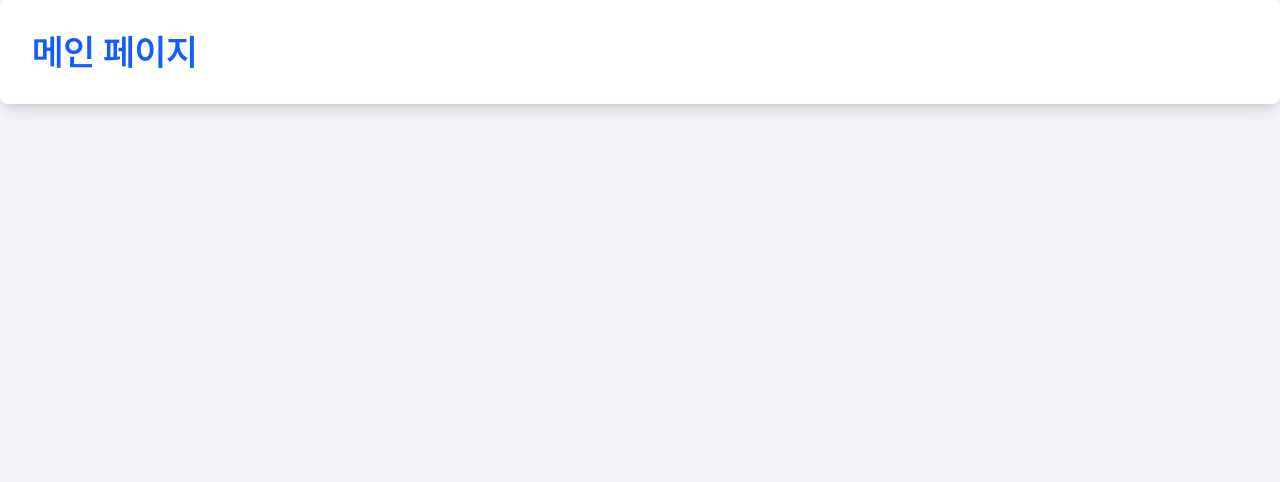
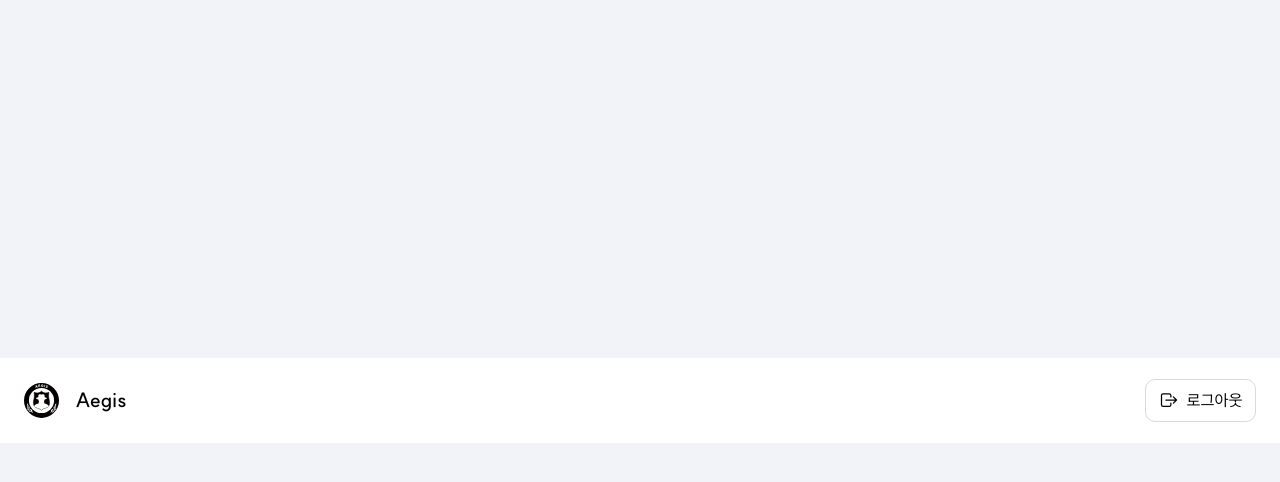
Before and after one commit to seyun31/aegis-adminpage, a React (Vite) app: page / in a window 1280 px wide. Shown: the top 482 px of the page. Built offline with nearby package versions, Linux system fonts and the light colour scheme.

Commit message:
feat: Header 컴포넌트 추가

```diff
--- /dev/null
+++ b/src/components/Header.tsx
@@ -0,0 +1,23 @@
+import { IoLogOutOutline } from "react-icons/io5";
+
+const Header: React.FC = () => {
+    return(
+        <>
+            <div className="flex justify-center items-center w-full h-[85px]">
+                <div className="flex justify-left items-center w-full h-[85px] bg-white">
+                    <img className="w-[35px] h-[35px] ml-6" src="/src/assets/logos/aegis.svg" alt="Aegis Logo" />
+                    <p className="ml-4 font-size-20px font-weight-600 color-black">Aegis</p>
+                </div>
+                <div className="flex justify-center w-full h-[85px] bg-white"/>
+                <div className="flex flex-col justify-center items-center h-[85px] bg-white">
+                    <button className="flex items-center justify-center gap-2 w-[111px] h-[43px] rounded-[10px] bg-white border-[1px] border-gray-30 mr-6">
+                    <IoLogOutOutline className="text-[20px]" />
+                    로그아웃
+                    </button>
+                </div>
+            </div>
+        </>
+    )
+}
+
+export default Header;
--- a/src/page/Event.tsx
+++ b/src/page/Event.tsx
@@ -1,9 +1,10 @@
+import Header from "../components/Header";
 import SearchBar from "../components/searchBar";
 
 const Event: React.FC = () => {
     return(
-        <>
-            <div className="flex flex-col justify-center items-center">
+        <>  <Header />
+            <div className="flex flex-col items-center justify-center min-h-screen">
                 <SearchBar/>
             </div>
         </>
--- a/src/page/Home.tsx
+++ b/src/page/Home.tsx
@@ -1,7 +1,11 @@
+import Header from "../components/Header";
+
 const Home: React.FC = () => {
     return(
         <>
-            <h1 className="text-4xl font-bold text-blue-600 p-8 bg-white rounded-lg shadow-lg">메인 페이지</h1>
+            <div className="flex flex-col items-center justify-center min-h-screen">
+                <Header />
+            </div>
         </>
     )
 }
--- a/src/page/Login.tsx
+++ b/src/page/Login.tsx
@@ -1,7 +1,7 @@
 const Login: React.FC = () => {
     return(
         <div className="flex flex-col items-center justify-center min-h-screen">
-            <img className="mx-auto mb-8" src="/src/assets/logos/aegis.svg" alt="Aegis Logo" />
+            <img className="w-[70px] h-[70px] mb-8" src="/src/assets/logos/aegis.svg" alt="Aegis Logo" />
             <div className="flex flex-col w-[588px] h-[413px] rounded-[10px] bg-white items-center justify-center">
                 <h1 className="font-size-32px font-weight-800 color-black mb-2">Welcome Aegis Admin</h1>
                 <h3 className="font-size-16px font-weight-500 color-gray-90 mb-8">Aegis 관리자만 접근 가능합니다.</h3>
```
Also changed, not shown: src/assets/logos/aegis.svg, src/components/SideBar.tsx (added).
